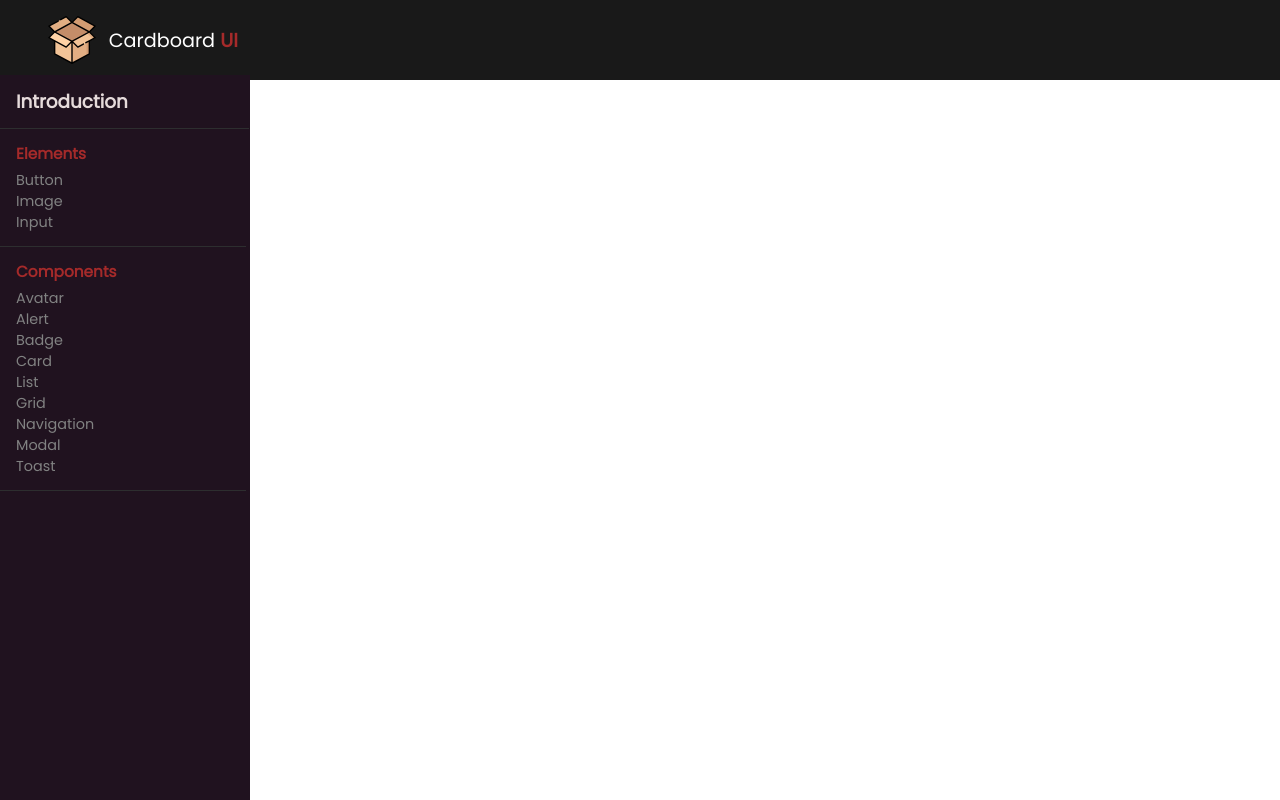
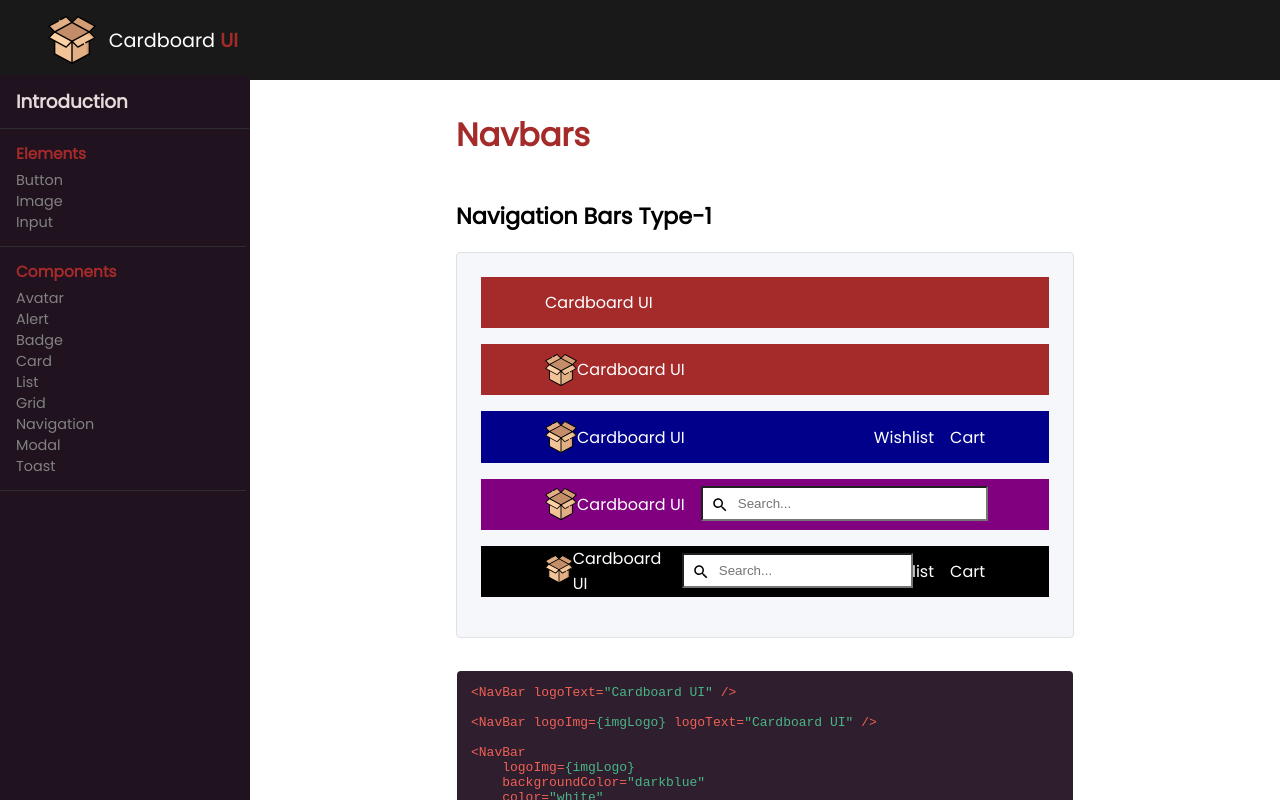
Before and after one commit to Shivaansh-Agarwal/Cardboard-UI, a React (Create React App) app: page /docs/navigation in a window 1280 px wide. Shown: the top 800 px of the page. Built offline with nearby package versions, Linux system fonts and the light colour scheme.

Commit message:
add: Navigation Component & UI Fixes

```diff
--- a/src/components/css-components/InputField/InputField.jsx
+++ b/src/components/css-components/InputField/InputField.jsx
@@ -11,7 +11,7 @@ export const InputField = ({ placeholder, text }) => {
   );
 };
 
-export const InputSearchField = ({ placeholder, text }) => {
+export const InputSearchField = ({ placeholder = "Search...", text }) => {
   return (
     <input
       type="text"
--- /dev/null
+++ b/src/components/css-components/Navigation/Navigation.jsx
@@ -0,0 +1,47 @@
+import React from "react";
+import { BrowserRouter as Router, Link } from "react-router-dom";
+import { InputSearchField } from "../InputField/InputField.jsx";
+
+export const NavBar = ({
+  logoImg = null,
+  logoText,
+  isSearch = false,
+  buttonsList = [],
+  backgroundColor = "brown",
+  color = "white",
+}) => {
+  return (
+    <nav className="navbar" style={{ backgroundColor, color }}>
+      <div className="navbar-left">
+        <div className="navbar-logo-wrapper">
+          {logoImg && (
+            <div className="navbar-logo-img">
+              <img src={logoImg} alt="logo" />
+            </div>
+          )}
+          <div className="navbar-logo-text">{logoText}</div>
+        </div>
+        {isSearch && (
+          <div className="navbar-search">
+            <InputSearchField />
+          </div>
+        )}
+      </div>
+      <div className="navbar-right">
+        {buttonsList.length > 0 && (
+          <div className="navbar-buttons">
+            <Router>
+              {buttonsList.map((buttons, index) => {
+                return (
+                  <Link key={index} to={buttons.link} className="navbar-link">
+                    {buttons.text}
+                  </Link>
+                );
+              })}
+            </Router>
+          </div>
+        )}
+      </div>
+    </nav>
+  );
+};
--- /dev/null
+++ b/src/components/css-components/Navigation/NavigationUtility.jsx
@@ -0,0 +1,91 @@
+import React, { useEffect } from "react";
+import hljs from "highlight.js";
+import {
+  CompPageTemplate,
+  CompSectionTemplate,
+} from "../CompPageTemplates.jsx";
+import { NavBar } from "./Navigation.jsx";
+import imgLogo from "../../../assets/cardboard.svg";
+
+const NavigationUtility = () => {
+  useEffect(() => {
+    hljs.highlightAll();
+  }, []);
+  return <CompPageTemplate pageHeading={"Navbars"} sections={[section1]} />;
+};
+export default NavigationUtility;
+
+const section1Preview = (
+  <>
+    <NavBar logoText="Cardboard UI" />
+    <NavBar logoImg={imgLogo} logoText="Cardboard UI" />
+    <NavBar
+      logoImg={imgLogo}
+      backgroundColor="darkblue"
+      color="white"
+      logoText="Cardboard UI"
+      buttonsList={[
+        { text: "Wishlist", link: "/wishlist" },
+        { text: "Cart", link: "/cart" },
+      ]}
+    />
+    <NavBar
+      logoImg={imgLogo}
+      backgroundColor="purple"
+      color="white"
+      logoText="Cardboard UI"
+      isSearch={true}
+    />
+    <NavBar
+      logoImg={imgLogo}
+      backgroundColor="black"
+      color="white"
+      logoText="Cardboard UI"
+      isSearch={true}
+      buttonsList={[
+        { text: "Wishlist", link: "/wishlist" },
+        { text: "Cart", link: "/cart" },
+      ]}
+    />
+  </>
+);
+const section1Code = `<NavBar logoText="Cardboard UI" />
+
+<NavBar logoImg={imgLogo} logoText="Cardboard UI" />
+
+<NavBar
+    logoImg={imgLogo}
+    backgroundColor="darkblue"
+    color="white"
+    logoText="Cardboard UI"
+    buttonsList={[
+        { text: "Wishlist", link: "/wishlist" },
+        { text: "Cart", link: "/cart" },
+    ]}
+/>
+
+<NavBar
+    logoImg={imgLogo}
+    backgroundColor="purple"
+    color="white"
+    logoText="Cardboard UI"
+    isSearch={true}
+/>
+
+<NavBar
+    logoImg={imgLogo}
+    backgroundColor="black"
+    color="white"
+    logoText="Cardboard UI"
+    isSearch={true}
+    buttonsList={[
+        { text: "Wishlist", link: "/wishlist" },
+        { text: "Cart", link: "/cart" },
+    ]}
+/>`;
+const section1 = CompSectionTemplate({
+  sectionHeading: "Navigation Bars Type-1",
+  sectionDesc: "",
+  preview: section1Preview,
+  code: section1Code,
+});
--- /dev/null
+++ b/src/components/css-components/Navigation/navigation.css
@@ -0,0 +1,47 @@
+.navbar {
+  width: 100%;
+  display: flex;
+  flex-flow: row nowrap;
+  justify-content: space-between;
+  align-items: center;
+  height: 3.2rem;
+  margin-bottom: 1rem;
+}
+.navbar-left {
+  display: flex;
+  flex-flow: row nowrap;
+  justify-content: flex-start;
+  align-items: center;
+  margin-left: 4rem;
+}
+.navbar-right {
+  display: flex;
+  flex-flow: row nowrap;
+  justify-content: space-around;
+  align-items: center;
+  margin-right: 4rem;
+}
+.navbar-buttons {
+  display: flex;
+  flex-flow: row nowrap;
+  justify-content: space-between;
+  align-items: center;
+}
+.navbar-logo-wrapper {
+  display: flex;
+  flex-flow: row nowrap;
+  justify-content: flex-start;
+  align-items: center;
+}
+.navbar-logo-img {
+  width: 2rem;
+  height: 2rem;
+}
+.navbar-link {
+  text-decoration: none;
+  color: white;
+  margin-left: 1rem;
+}
+.navbar-search {
+  margin-left: 1rem;
+}
--- a/src/components/css-components/components.css
+++ b/src/components/css-components/components.css
@@ -8,3 +8,4 @@
 @import url("./InputField/input-field.css");
 @import url("./Image/image.css");
 @import url("./List/list.css");
+@import url("./Navigation/navigation.css");
--- a/src/components/css-components/index.js
+++ b/src/components/css-components/index.js
@@ -9,3 +9,4 @@ export { default as ToastUtility } from "./Toast/ToastUtility.jsx";
 export { default as InputFieldUtility } from "./InputField/InputFieldUtility.jsx";
 export { default as ImageUtility } from "./Image/ImageUtility.jsx";
 export { default as ListUtility } from "./List/ListUtility.jsx";
+export { default as NavigationUtility } from "./Navigation/NavigationUtility.jsx";
--- a/src/components/outer-components/Main/Main.jsx
+++ b/src/components/outer-components/Main/Main.jsx
@@ -12,6 +12,7 @@ import {
   InputFieldUtility,
   ImageUtility,
   ListUtility,
+  NavigationUtility,
 } from "../../css-components";
 
 const Main = () => {
@@ -29,6 +30,7 @@ const Main = () => {
         <Route path="/docs/input" component={InputFieldUtility} />
         <Route path="/docs/image" component={ImageUtility} />
         <Route path="/docs/list" component={ListUtility} />
+        <Route path="/docs/navigation" component={NavigationUtility} />
       </Switch>
     </div>
   );
```
